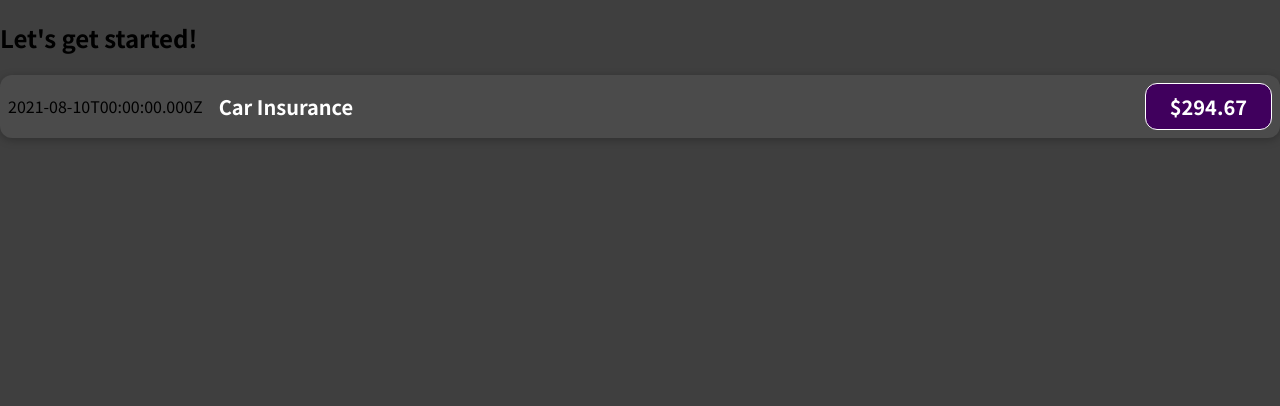
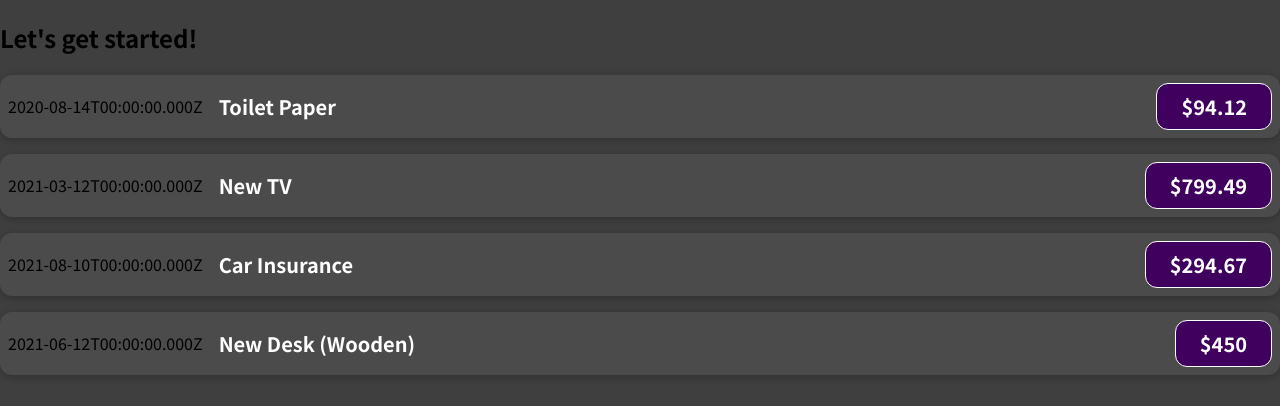
Before and after one commit to TeghveerK/Expense-Tracker, a JavaScript app: page / in a window 1280 px wide. Shown: the top 406 px of the page. Built offline with nearby package versions, Linux system fonts and the light colour scheme.

Commit message:
Passing Data via 'props'

```diff
--- a/src/App.js
+++ b/src/App.js
@@ -1,10 +1,51 @@
 import ExpenseItem from "./components/ExpenseItem";
 
 function App() {
+  const expenses = [
+    {
+      id: "e1",
+      title: "Toilet Paper",
+      amount: 94.12,
+      date: new Date(2020, 7, 14),
+    },
+    { id: "e2", title: "New TV", amount: 799.49, date: new Date(2021, 2, 12) },
+    {
+      id: "e3",
+      title: "Car Insurance",
+      amount: 294.67,
+      date: new Date(2021, 7, 10),
+    },
+    {
+      id: "e4",
+      title: "New Desk (Wooden)",
+      amount: 450,
+      date: new Date(2021, 5, 12),
+    },
+  ];
+
   return (
     <div>
       <h2>Let's get started!</h2>
-      <ExpenseItem></ExpenseItem>
+      <ExpenseItem
+        title={expenses[0].title}
+        amount={expenses[0].amount}
+        date={expenses[0].date}
+      ></ExpenseItem>
+      <ExpenseItem
+        title={expenses[1].title}
+        amount={expenses[1].amount}
+        date={expenses[1].date}
+      ></ExpenseItem>
+      <ExpenseItem
+        title={expenses[2].title}
+        amount={expenses[2].amount}
+        date={expenses[2].date}
+      ></ExpenseItem>
+      <ExpenseItem
+        title={expenses[3].title}
+        amount={expenses[3].amount}
+        date={expenses[3].date}
+      ></ExpenseItem>
     </div>
   );
 }
--- a/src/components/ExpenseItem.js
+++ b/src/components/ExpenseItem.js
@@ -1,16 +1,12 @@
 import "./ExpenseItem.css";
 
-function ExpenseItem() {
-  const expenseDate = new Date(2021, 7, 10);
-  const expenseTitle = "Car Insurance";
-  const expenseAmount = 294.67;
-
+function ExpenseItem(props) {
   return (
     <div className="expense-item">
-      <div>{expenseDate.toISOString()}</div>
+      <div>{props.date.toISOString()}</div>
       <div className="expense-item__description">
-        <h2>{expenseTitle}</h2>
-        <div className="expense-item__price">${expenseAmount}</div>
+        <h2>{props.title}</h2>
+        <div className="expense-item__price">${props.amount}</div>
       </div>
     </div>
   );
```
